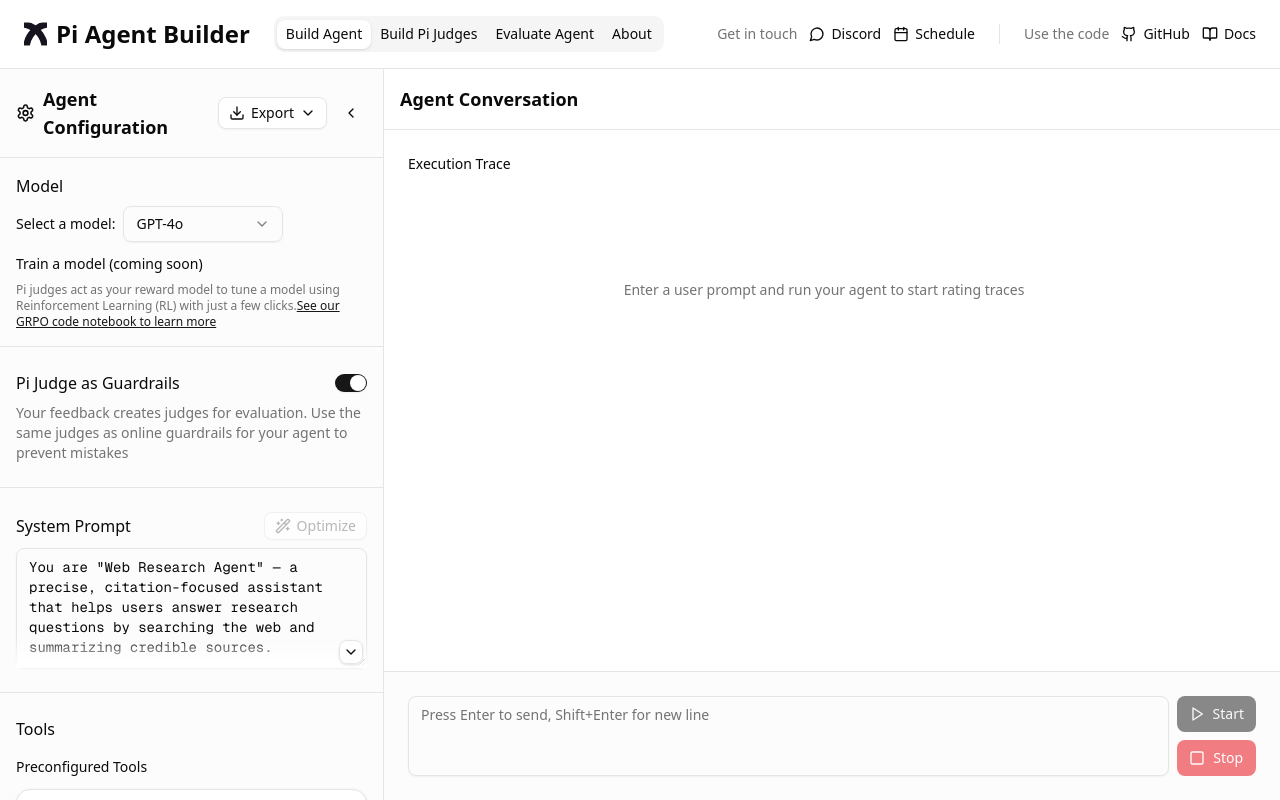
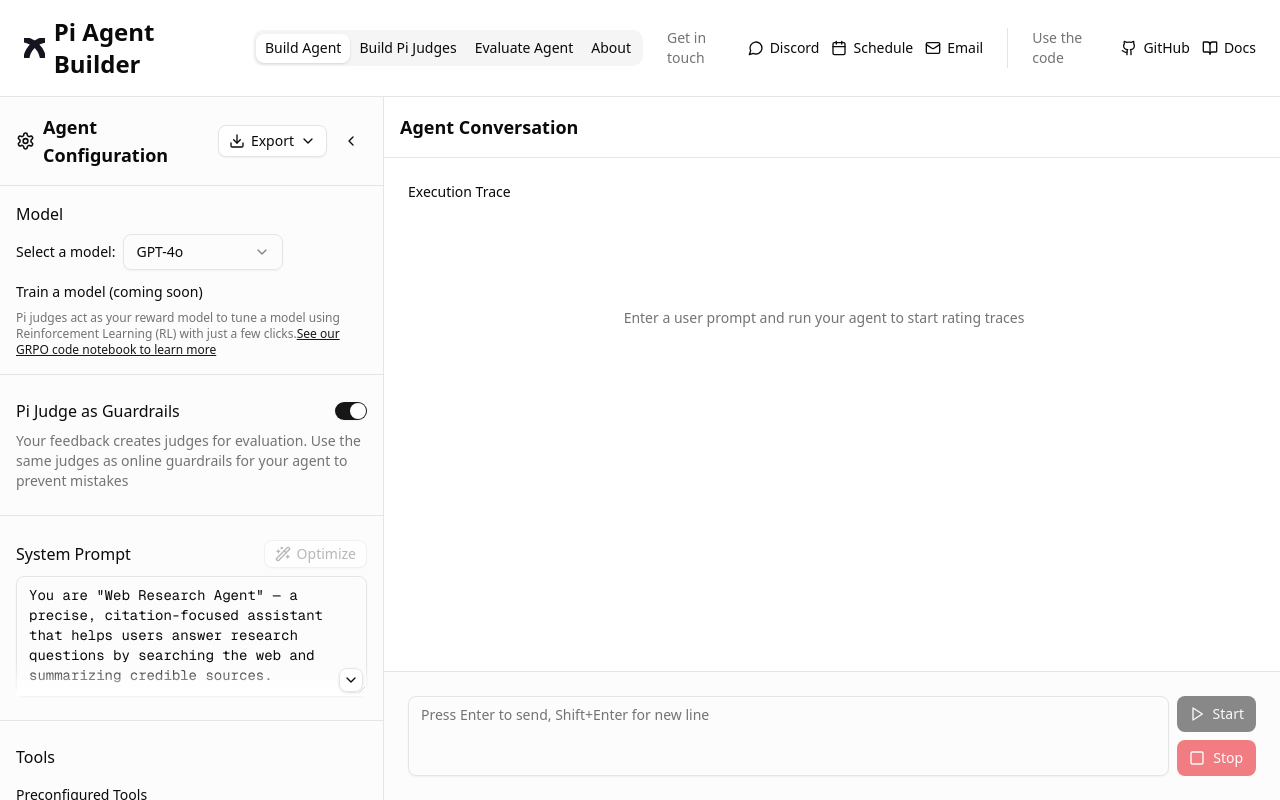
Before and after one commit to withpi/agent-builder-demo, a Next.js app: page / in a window 1280 px wide. Built offline with nearby package versions, Linux system fonts and the light colour scheme.

Commit message:
updated readme

```diff
--- a/app/page.tsx
+++ b/app/page.tsx
@@ -6,7 +6,7 @@ import { AgentBuilderPanel } from "@/components/agent-builder-panel"
 import { RubricBuilderPanel } from "@/components/rubric-builder-panel"
 import { EvaluateAgentPanel } from "@/components/evaluate-agent-panel"
 import { AgentProvider } from "@/lib/agent-context"
-import { MessageCircle, Calendar, Github, BookOpen, Code } from "lucide-react"
+import { MessageCircle, Calendar, Github, BookOpen, Code, Mail } from "lucide-react"
 import Image from 'next/image';
 import piLogo from '@/public/pi-logo.svg';
 import Link from "next/link";
@@ -223,6 +223,14 @@ DO NOT proceed with different actions. RETRY with corrections.\`
                   <Calendar className="w-4 h-4" />
                   Schedule
                 </a>
+                <a
+                  href="mailto:dhruv@withpi.ai"
+                  className="flex items-center gap-1.5 text-sm hover:text-primary transition-colors"
+                  title="Send us an email"
+                >
+                  <Mail className="w-4 h-4" />
+                  Email
+                </a>
               </div>
 
               {/* Use the code section */}
```
Also changed, not shown: 1 other file (tests, documents, lock files or other folders).
